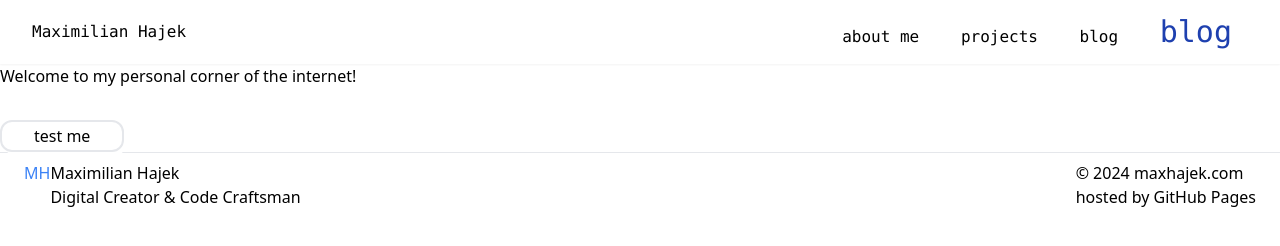
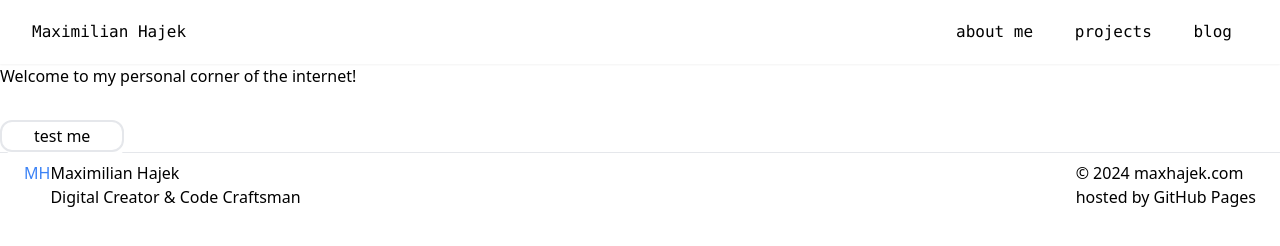
Before and after one commit to maxhajek/maxhajek.github.io, an Eleventy site: page src/index.html in a window 1280 px wide. Built offline with nearby package versions, Linux system fonts and the light colour scheme; Eleventy itself is replaced by a stand-in of ours; files that its build step writes are made by us from their sources.

Commit message:
test deployment

```diff
--- a/src/index.html
+++ b/src/index.html
@@ -18,7 +18,6 @@
           <a href="#" class="p-4">about me</a>
           <a href="#" class="p-4">projects</a>
           <a href="#" class="p-4">blog</a>
-          <a href="#" class="p-4 text-3xl text-blue-800">blog</a>
         </div>
       </nav>
     </header>
```
